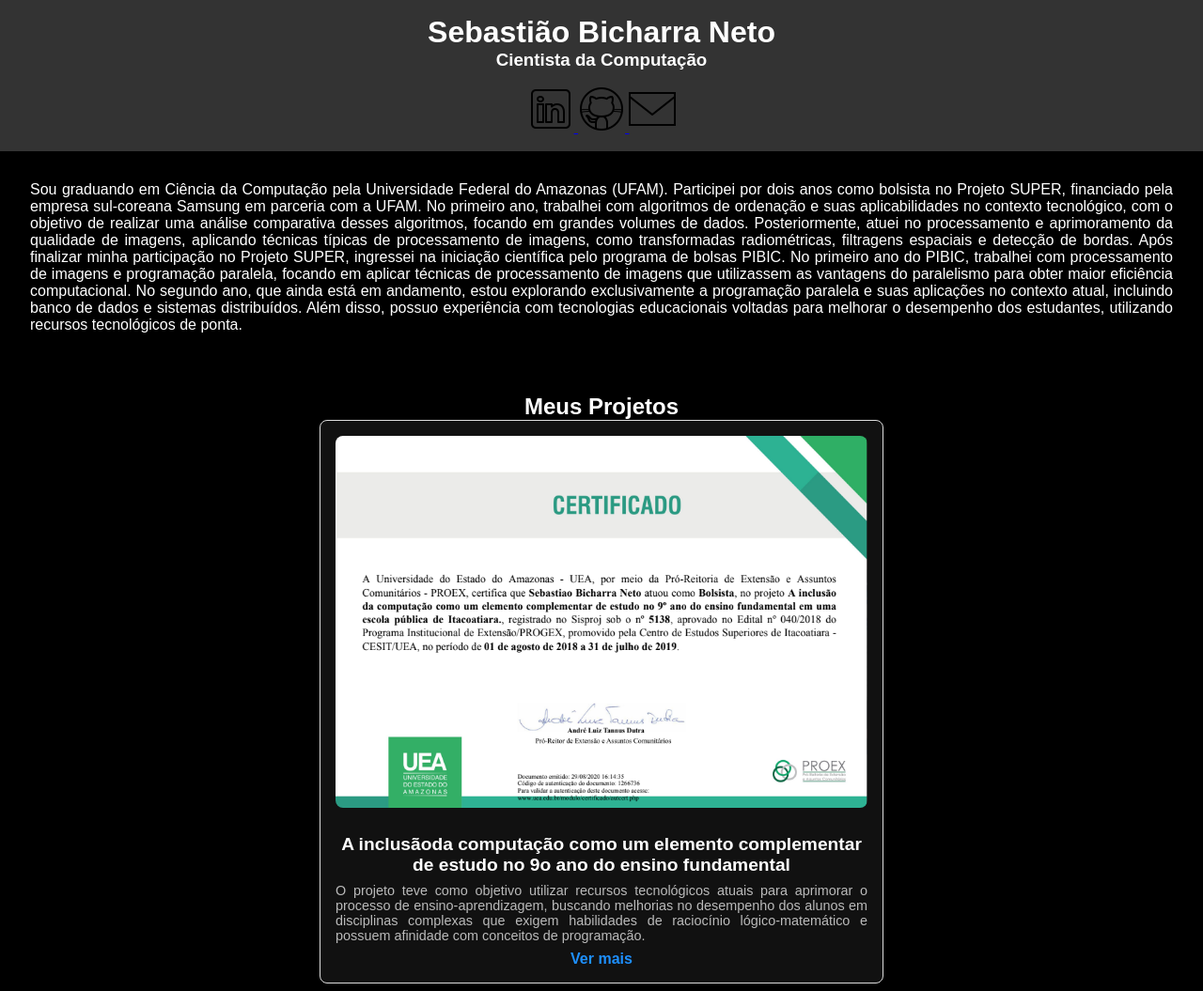
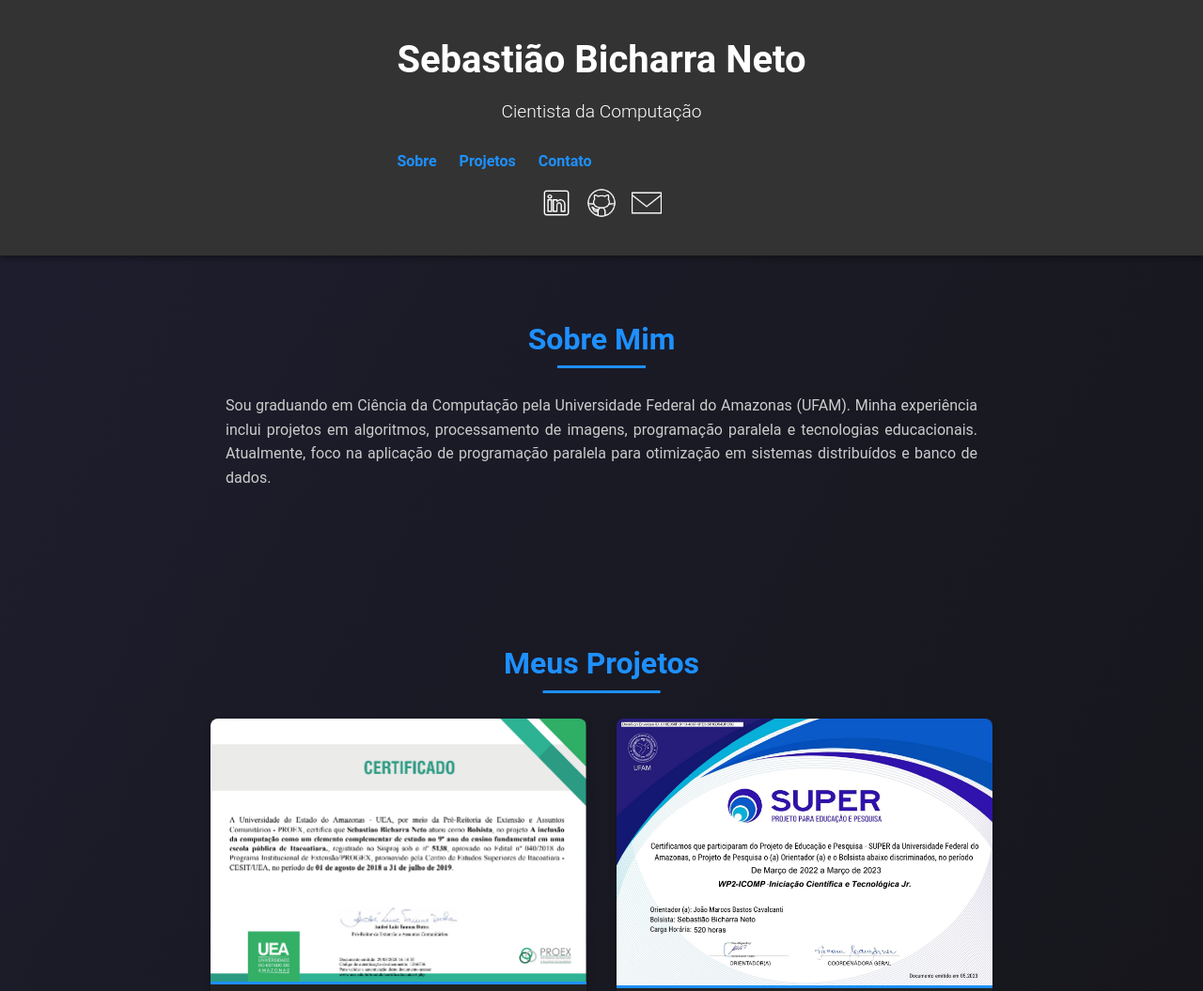
Before and after one commit to SebasNeto/Sebas, a plain HTML site: page index.html in a window 1280 px wide. Shown: the top 1055 px of the page at 94% size. Drawn offline with Linux system fonts and the light colour scheme.

Commit message:
atualização html e css

```diff
--- a/index.html
+++ b/index.html
@@ -3,22 +3,25 @@
 <head>
     <meta charset="UTF-8">
     <meta name="viewport" content="width=device-width, initial-scale=1.0">
-    <title>Portfólio</title>
+    <title>Portfólio - Sebastião Bicharra Neto</title>
     <link rel="stylesheet" href="style.css">
 </head>
 <body>
     <!-- Header com Navegação -->
     <header>
+        <div class="header-content">
             <h1>Sebastião Bicharra Neto</h1>
             <h3>Cientista da Computação</h3>
             <nav>
                 <ul>
-                <!-- <li><a href="#projetos">Projetos</a></li>
-                <li><a href="#contato">Contato</a></li> -->
+                    <li><a href="#sobre">Sobre</a></li>
+                    <li><a href="#projetos">Projetos</a></li>
+                    <li><a href="#contato">Contato</a></li>
                 </ul>
             </nav>
+        </div>
         <div class="social-links">
-            <a href="https://www.linkedin.com/in/sebastião-bicharra-ba53a81b7" target="_blank" aria-label="LinkedIn">
+            <a href="https://www.linkedin.com/in/sebasti%C3%A3o-bicharra-ba53a81b7" target="_blank" aria-label="LinkedIn">
                 <img src="imagens/linkedin.png" alt="LinkedIn">
             </a>
             <a href="https://github.com/SebasNeto" target="_blank" aria-label="GitHub">
@@ -31,28 +34,33 @@
     </header>
 
     <!-- Seção Sobre -->
-    <section id="sobre">
-        <h2></h2>
+    <section id="sobre" class="section">
+        <h2>Sobre Mim</h2>
         <p>
-            Sou graduando em Ciência da Computação pela Universidade Federal do Amazonas (UFAM). Participei por dois anos como bolsista no Projeto SUPER, financiado pela empresa sul-coreana Samsung em parceria com a UFAM. No primeiro ano, trabalhei com algoritmos de ordenação e suas aplicabilidades no contexto tecnológico, com o objetivo de realizar uma análise comparativa desses algoritmos, focando em grandes volumes de dados. Posteriormente, atuei no processamento e aprimoramento da qualidade de imagens, aplicando técnicas típicas de processamento de imagens, como transformadas radiométricas, filtragens espaciais e detecção de bordas. Após finalizar minha participação no Projeto SUPER, ingressei na iniciação científica pelo programa de bolsas PIBIC. No primeiro ano do PIBIC, trabalhei com processamento de imagens e programação paralela, focando em aplicar técnicas de processamento de imagens que utilizassem as vantagens do paralelismo para obter maior eficiência computacional. No segundo ano, que ainda está em andamento, estou explorando exclusivamente a programação paralela e suas aplicações no contexto atual, incluindo banco de dados e sistemas distribuídos. Além disso, possuo experiência com tecnologias educacionais voltadas para melhorar o desempenho dos estudantes, utilizando recursos tecnológicos de ponta.
+            Sou graduando em Ciência da Computação pela Universidade Federal do Amazonas (UFAM). Minha experiência inclui projetos em algoritmos, processamento de imagens, programação paralela e tecnologias educacionais. Atualmente, foco na aplicação de programação paralela para otimização em sistemas distribuídos e banco de dados.
         </p>
     </section>
 
-
     <!-- Seção Projetos -->
-    <section id="projetos">
+    <section id="projetos" class="section">
         <h2>Meus Projetos</h2>
-
         <div id="projetos-container"></div>
     </section>
 
     <!-- Seção Contato -->
-    <!-- <section id="contato">
+    <section id="contato" class="section">
         <h2>Contato</h2>
         <p>Entre em contato comigo pelo e-mail: <a href="mailto:sebastiaobicharraneto@gmail.com">sebastiaobicharraneto@gmail.com</a></p>
-        <p>Conecte-se comigo nas redes sociais:</p>
-
-    </section> -->
+        <p>Conecte-se comigo nas redes sociais abaixo.</p>
+        <div class="social-links">
+            <a href="https://www.linkedin.com/in/sebasti%C3%A3o-bicharra-ba53a81b7" target="_blank" aria-label="LinkedIn">
+                <img src="imagens/linkedin.png" alt="LinkedIn">
+            </a>
+            <a href="https://github.com/SebasNeto" target="_blank" aria-label="GitHub">
+                <img src="imagens/github.png" alt="GitHub">
+            </a>
+        </div>
+    </section>
 
     <script src="script.js"></script>
 </body>
--- a/style.css
+++ b/style.css
@@ -1,3 +1,4 @@
+/* Resetando estilos básicos */
 * {
     margin: 0;
     padding: 0;
@@ -5,146 +6,181 @@
 }
 
 body {
-    font-family: Arial, sans-serif;
-    background-color: rgb(0, 0, 0);
-    color: white;
+    font-family: 'Roboto', Arial, sans-serif;
+    background: linear-gradient(120deg, #1e1e2f, #121212);
+    color: #f0f0f0;
+    line-height: 1.6;
+    overflow-x: hidden;
 }
 
 header {
     display: flex;
     flex-direction: column;
-    justify-content: space-between;
     align-items: center;
-    padding: 1rem;
-    background-color: #333;
-    color: white;
+    justify-content: center;
+    text-align: center;
+    padding: 2rem 1rem;
+    background: #333;
+    color: #fff;
+    box-shadow: 0 4px 6px rgba(0, 0, 0, 0.3);
+}
+
+header h1 {
+    font-size: 2.5rem;
+    margin-bottom: 0.5rem;
+}
+
+header h3 {
+    font-size: 1.2rem;
+    font-weight: 300;
+    margin-bottom: 1.5rem;
 }
 
 nav ul {
+    display: flex;
+    gap: 1.5rem;
     list-style: none;
-    display: flex;
-    /* justify-content: center; */
-    gap: 1rem;
-    margin-top: 1rem;
 }
 
 nav a {
-    color: white;
     text-decoration: none;
+    color: #1e90ff;
+    font-weight: bold;
+    transition: color 0.3s ease;
 }
 
-section {
-    padding: 2rem;
-    text-align: center;
+nav a:hover {
+    color: #fff;
 }
 
-/* #projetos-container {
-    display: flex;
-    flex-wrap: wrap;
-    gap: 2rem;
-    justify-content: center;
-} */
-
-#projetos-container {
-    display: flex;
-    flex-direction: column; /* Organiza em uma coluna */
-    align-items: center; /* Centraliza os itens no meio */
-    gap: 2rem; /* Espaço entre os cartões */
-}
-
-/* .project-card {
-    border: 1px solid #ddd;
-    padding: 1rem;
-    width: 250px;
-    text-align: center;
-    background-color: #111;
-    color: white;
-    border-radius: 8px;
-    overflow: hidden;
-} */
-
-.project-card {
-    width: 80%; /* Largura maior para o cartão */
-    max-width: 600px; /* Define um tamanho máximo */
-    border: 1px solid #ddd;
-    padding: 1rem;
-    text-align: center;
-    background-color: #111;
-    color: white;
-    border-radius: 8px;
-}
-
-/* .project-image {
-    width: 100%;
-    height: auto;
-    border-bottom: 1px solid #333;
-    margin-bottom: 1rem;
-} */
-
-.project-image {
-    width: 100%; /* Imagem ocupa a largura completa do cartão */
-    height: auto;
-    margin-bottom: 1rem;
-    border-radius: 8px;
-}
-
-.project-card h3 {
-    font-size: 1.2em;
-    margin: 0.5rem 0;
-}
-
-.project-card p {
-    font-size: 0.9em;
-    color: #bbb;
-    text-align: justify;
-
-}
-
-.project-card a {
-    display: inline-block;
-    margin-top: 0.5rem;
-    color: #1e90ff;
-    text-decoration: none;
-    font-weight: bold;
-}
-
-.project-card a:hover {
-    text-decoration: underline;
-}
-
-/* Responsivo para telas menores */
-@media (max-width: 768px) {
-    #projetos-container {
-        flex-direction: column;
-        align-items: center;
-    }
-
-    .project-card {
-        width: 90%;
-    }
-}
-
-.justify {
-    text-align: justify;
-}
-
-#sobre p {
-    text-align: justify;
-}
-
-.social-links-header {
+.social-links {
     display: flex;
     gap: 1rem;
     margin-top: 1rem;
 }
 
-.social-links-header a img {
-    width: 24px;
-    height: 24px;
-    filter: invert(1); /* Deixa os ícones brancos para um fundo escuro */
-    transition: transform 0.3s;
+.social-links img {
+    width: 32px;
+    height: 32px;
+    filter: invert(1);
+    transition: transform 0.3s ease;
 }
 
-.social-links-header a:hover img {
-    transform: scale(1.1); /* Efeito de zoom ao passar o mouse */
+.social-links img:hover {
+    transform: scale(1.2);
 }
+
+.section {
+    padding: 4rem 2rem;
+    text-align: center;
+}
+
+.section h2 {
+    font-size: 2rem;
+    margin-bottom: 2rem;
+    position: relative;
+    display: inline-block;
+    color: #1e90ff;
+}
+
+.section h2::after {
+    content: '';
+    position: absolute;
+    width: 60%;
+    height: 3px;
+    background: #1e90ff;
+    left: 50%;
+    transform: translateX(-50%);
+    bottom: -5px;
+}
+
+.section p {
+    max-width: 800px;
+    margin: 0 auto 2rem auto;
+    color: #ccc;
+    text-align: justify;
+}
+
+#projetos-container {
+    display: flex;
+    flex-wrap: wrap;
+    gap: 2rem;
+    justify-content: center;
+}
+
+.project-card {
+    background: #222;
+    color: #fff;
+    border-radius: 8px;
+    overflow: hidden;
+    box-shadow: 0 4px 8px rgba(0, 0, 0, 0.2);
+    width: 90%;
+    max-width: 400px;
+    transition: transform 0.3s ease, box-shadow 0.3s ease;
+}
+
+.project-card:hover {
+    transform: translateY(-10px);
+    box-shadow: 0 6px 12px rgba(0, 0, 0, 0.4);
+}
+
+.project-image {
+    width: 100%;
+    height: auto;
+    display: block;
+    border-bottom: 3px solid #1e90ff;
+}
+
+.project-card h3 {
+    font-size: 1.5rem;
+    margin: 1rem 0;
+    color: #1e90ff;
+}
+
+.project-card p {
+    font-size: 0.9rem;
+    padding: 0 1rem;
+    margin-bottom: 1rem;
+    color: #ddd;
+}
+
+.project-card a {
+    display: block;
+    text-align: center;
+    padding: 0.5rem;
+    margin: 1rem;
+    background: #1e90ff;
+    color: #fff;
+    text-decoration: none;
+    border-radius: 4px;
+    font-weight: bold;
+    transition: background 0.3s ease;
+}
+
+.project-card a:hover {
+    background: #fff;
+    color: #1e90ff;
+}
+
+#contato a {
+    color: #1e90ff;
+    text-decoration: none;
+    font-weight: bold;
+    transition: color 0.3s ease;
+}
+
+#contato a:hover {
+    color: #fff;
+}
+
+/* Responsividade */
+@media (max-width: 768px) {
+    nav ul {
+        flex-direction: column;
+        gap: 1rem;
+    }
+
+    .project-card {
+        width: 100%;
+    }
+}
```
Lines whose indentation alone changed are shown as unchanged.
